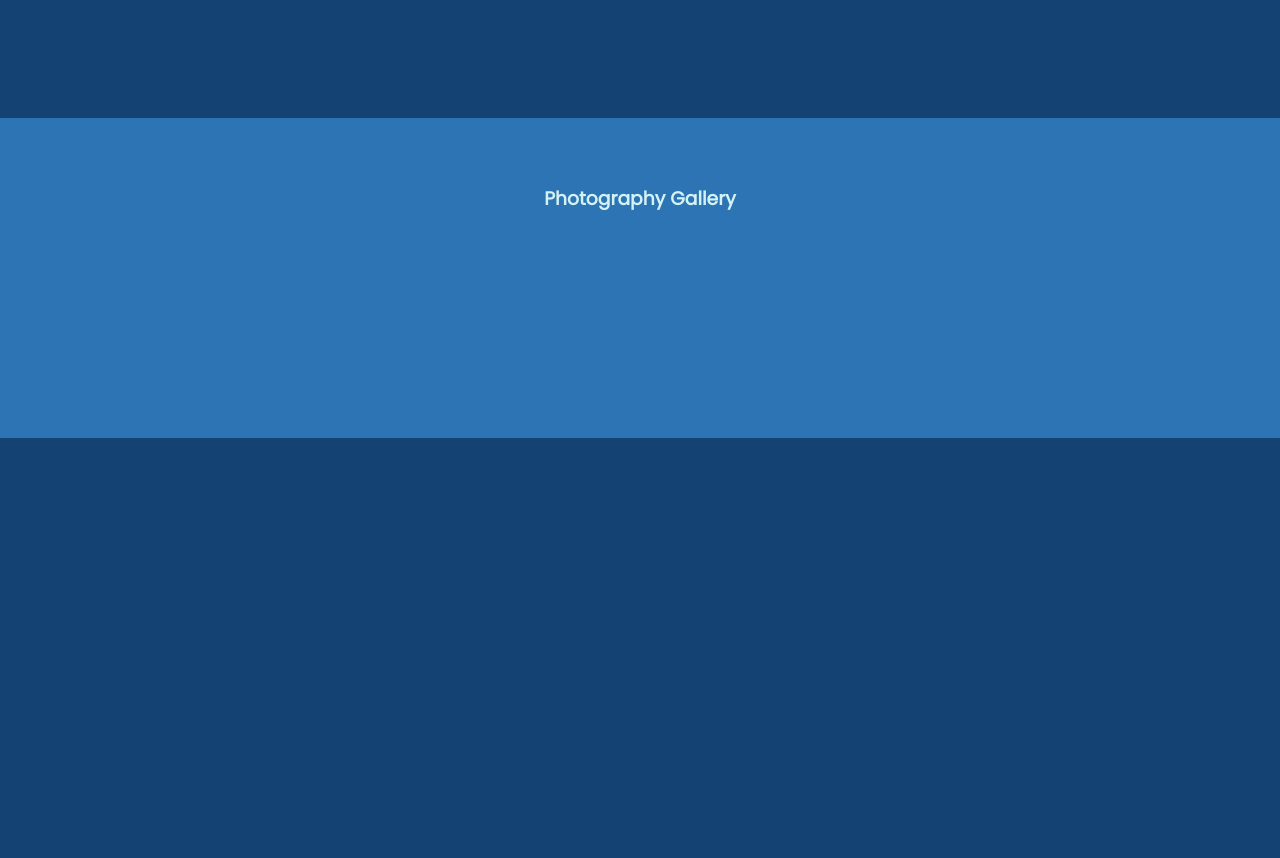
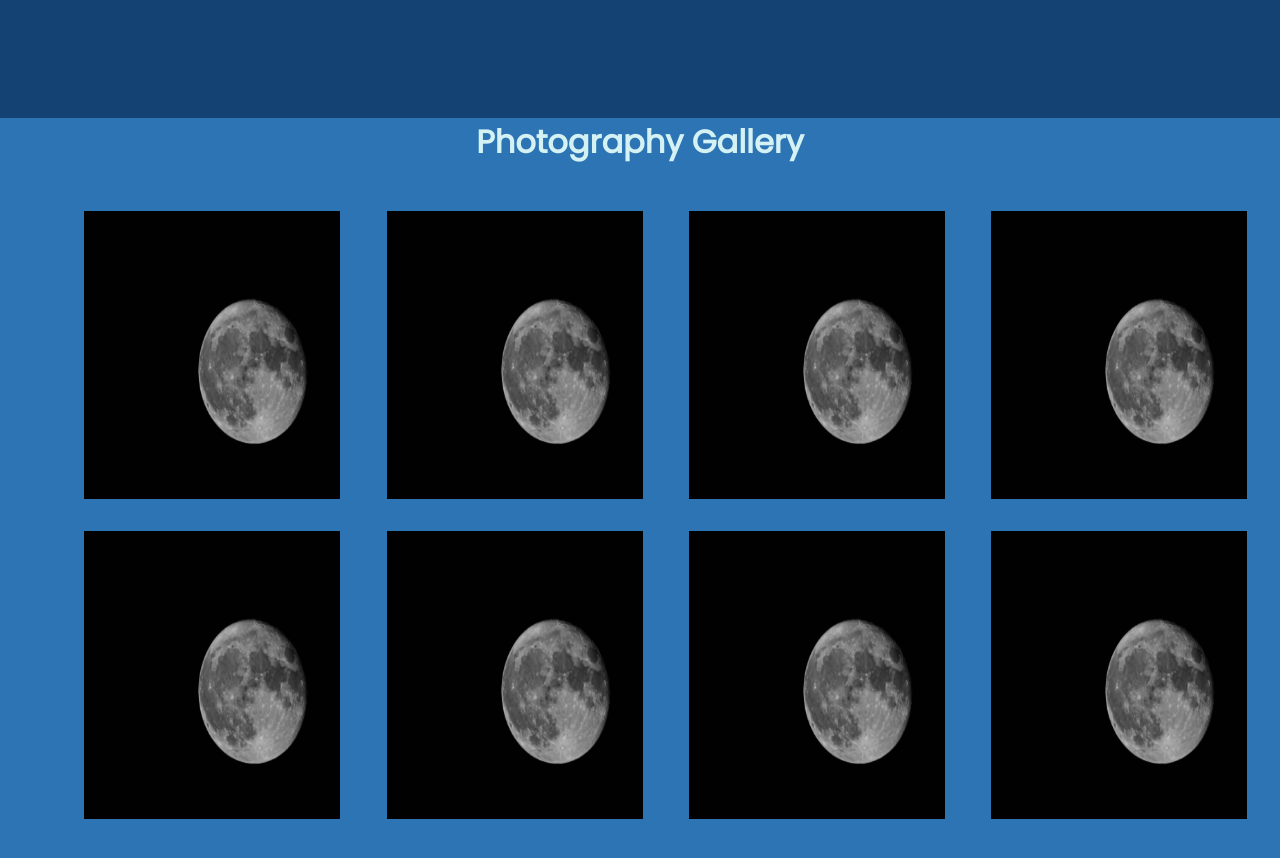
Before and after one commit to Pdada1/Personal_Website, a plain HTML site: page docs/about.html in a window 1280 px wide. Shown: the part 842-1700 px from the top of the page. Before the commit the page ends 1280 px from the top, so only its background shows below. Drawn offline with Linux system fonts and the light colour scheme.

Commit message:
Img Gallery Basic Added

```diff
--- a/docs/about.html
+++ b/docs/about.html
@@ -45,8 +45,18 @@
     <div class="hobbies">
         <div class="hobbies-container">
             <div class="hobby-title">
-                <h3>Photography Gallery</h3>
+                <h1>Photography Gallery</h1>
             </div>
+                <div class="photogallery">
+                    <img src="Moon Pics 2 014-Enhanced.jpg" alt="">
+                    <img src="Moon Pics 2 014-Enhanced.jpg" alt="">
+                    <img src="Moon Pics 2 014-Enhanced.jpg" alt="">
+                    <img src="Moon Pics 2 014-Enhanced.jpg" alt="">
+                    <img src="Moon Pics 2 014-Enhanced.jpg" alt="">
+                    <img src="Moon Pics 2 014-Enhanced.jpg" alt="">
+                    <img src="Moon Pics 2 014-Enhanced.jpg" alt="">
+                    <img src="Moon Pics 2 014-Enhanced.jpg" alt="">
+                </div>
         </div>
     </div>
 </body>
--- a/docs/style.css
+++ b/docs/style.css
@@ -223,7 +223,7 @@ Still needs some work to be beautiful
 .about-content{
     padding-right: 1vw;
     padding-left: 8vw;
-    padding-top: 3vh;
+    padding-top: 2vh;
     display: flex;
     position: relative;
     justify-content: left;
@@ -236,20 +236,38 @@ Still needs some work to be beautiful
 .hobbies-container{
     position: relative;
     width: 100%;
-    height: 40vh;
+    height: 100vh;
     display: flex;
+    flex-direction: column;
     justify-content: start;
-    align-items: center;
+    align-items: start;
     background-color: #2C74B3;
 }
 
 .hobby-title{
     position: relative;
     width: 100%;
+    height: 10vh;
     display: flex;
     justify-content: center;
     align-items: start;
-    margin-bottom: 20vh;
+}
+.photogallery{
+    position: relative;
+    width: 100%;
+    height: 80vh;
+    display: flex;
+    justify-content: space-evenly;
+    align-items: start;
+    padding-left: 4vw;
+    flex-wrap: wrap;
+}
+
+.photogallery img{
+    width: 20vw;
+    height: 45%;
+    margin: 1vw;
+    aspect-ratio: 1/1;
 }
 
 
```
